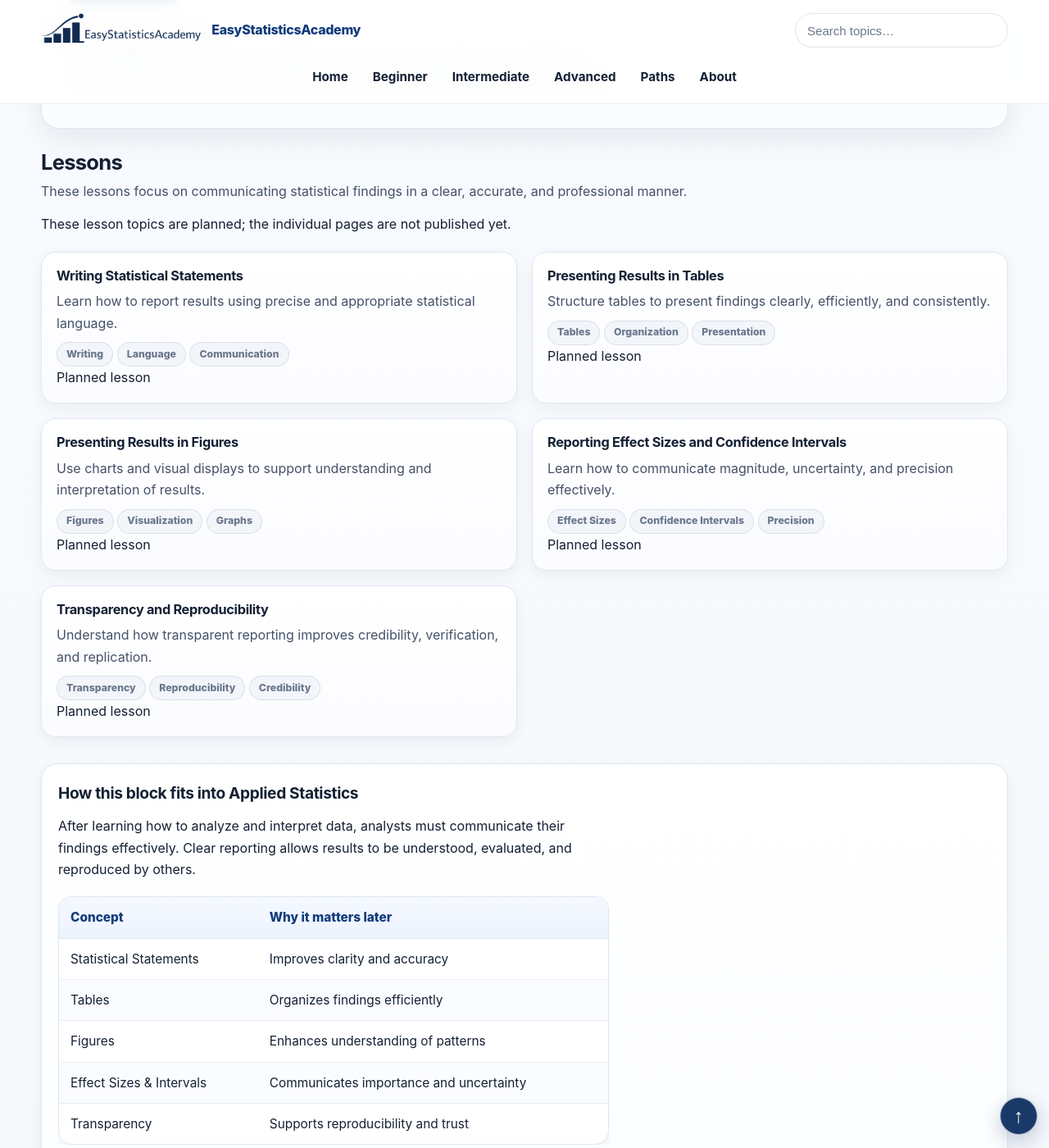
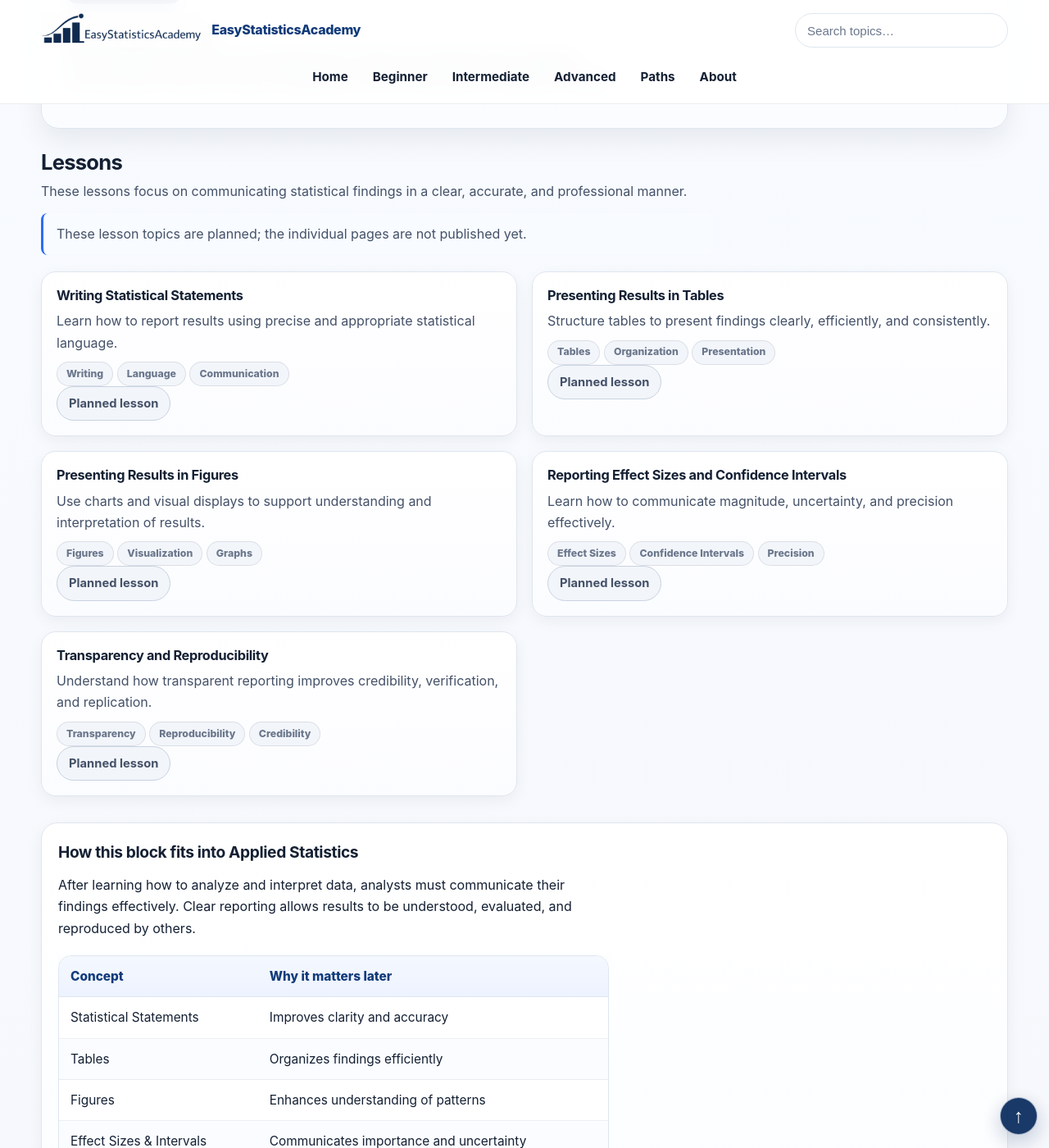
Before and after one commit to ammar-homaida-statistics/easystatisticsacademy, a Jekyll site: the page built from applied-statistics/reporting/index.md, in a window 1280 px wide and 1400 px high, scrolled down 625 px. Shown: the whole window at 82% size. Built offline with Jekyll 4.4.1, drawn with Linux system fonts in a browser that asks for light colours.

Commit message:
Style planned lessons and reserve heading scroll offset for all TOC targets

```diff
--- a/css/style.css
+++ b/css/style.css
@@ -1305,6 +1305,31 @@ pre code{
   mjx-container { max-width: 100% !important; overflow: visible !important; }
 }
 
+/* Lessons listed in a block plan but not published yet. */
+.planned-lessons-note{
+  max-width: 820px;
+  margin: 6px 0 20px;
+  padding: 12px 16px;
+  background: var(--surface-soft);
+  border-left: 3px solid var(--accent);
+  border-radius: 8px;
+  color: var(--text-soft);
+}
+.planned-lesson-title{color: var(--text); font-weight: inherit}
+.planned-lesson-status{
+  display: inline-flex;
+  align-items: center;
+  min-height: 40px;
+  padding: 8px 14px;
+  border-radius: 999px;
+  border: 1px solid var(--border-strong);
+  background: var(--surface-muted);
+  color: var(--text-soft);
+  font-size: .92rem;
+  font-weight: 700;
+  cursor: default;
+}
+
 /* Optional generated table of contents for long statistical lessons. */
 .esa-lesson-toc{
   max-width: 820px;
@@ -1330,7 +1355,7 @@ pre code{
 .esa-lesson-toc li{break-inside: avoid; padding: 3px 0}
 .esa-lesson-toc a{color: var(--brand); font-weight: 600; overflow-wrap: anywhere}
 .esa-lesson-toc a:focus-visible{outline: 3px solid var(--accent); outline-offset: 2px}
-main h2[id^="esa-lesson-"]{scroll-margin-top: 110px}
+main .esa-lesson-anchor{scroll-margin-top: 120px}
 @media(max-width: 700px){
   .esa-lesson-toc{max-width:100%}
   .esa-lesson-toc ol{columns: 1}
```
